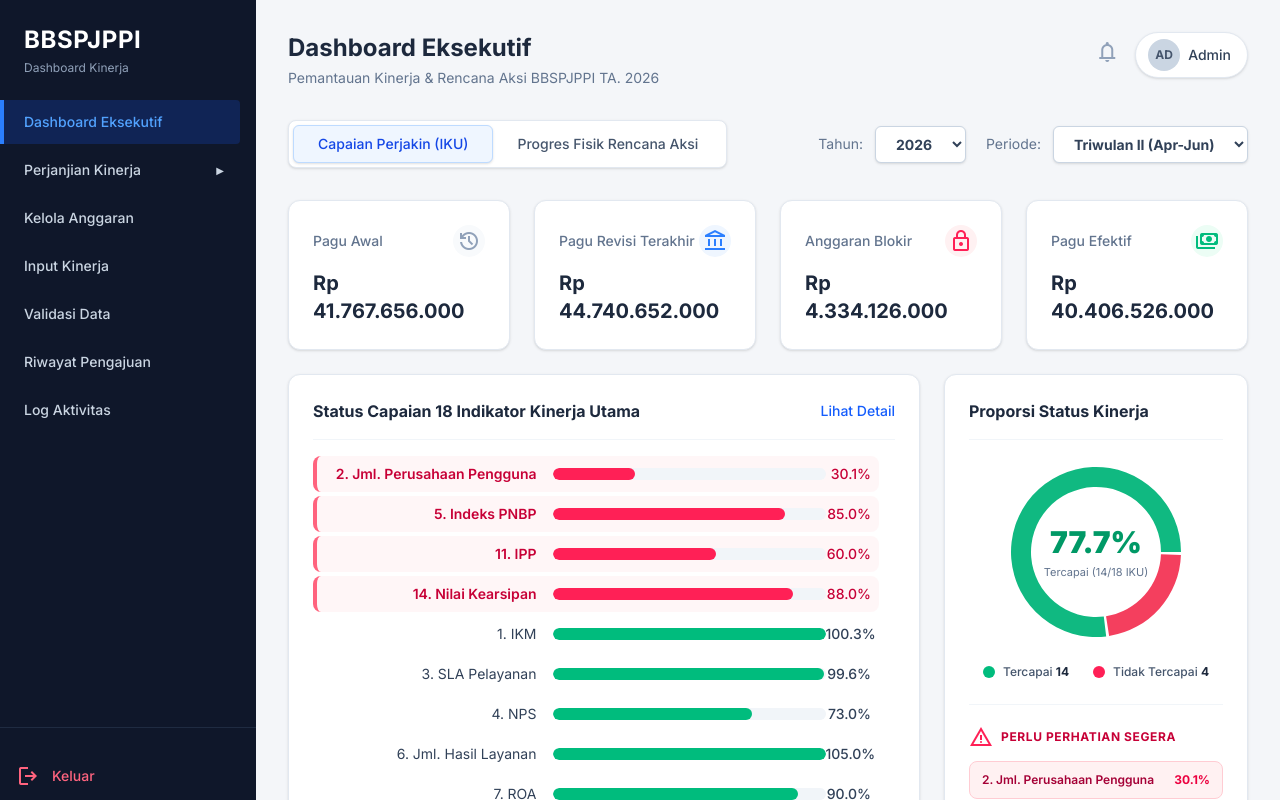
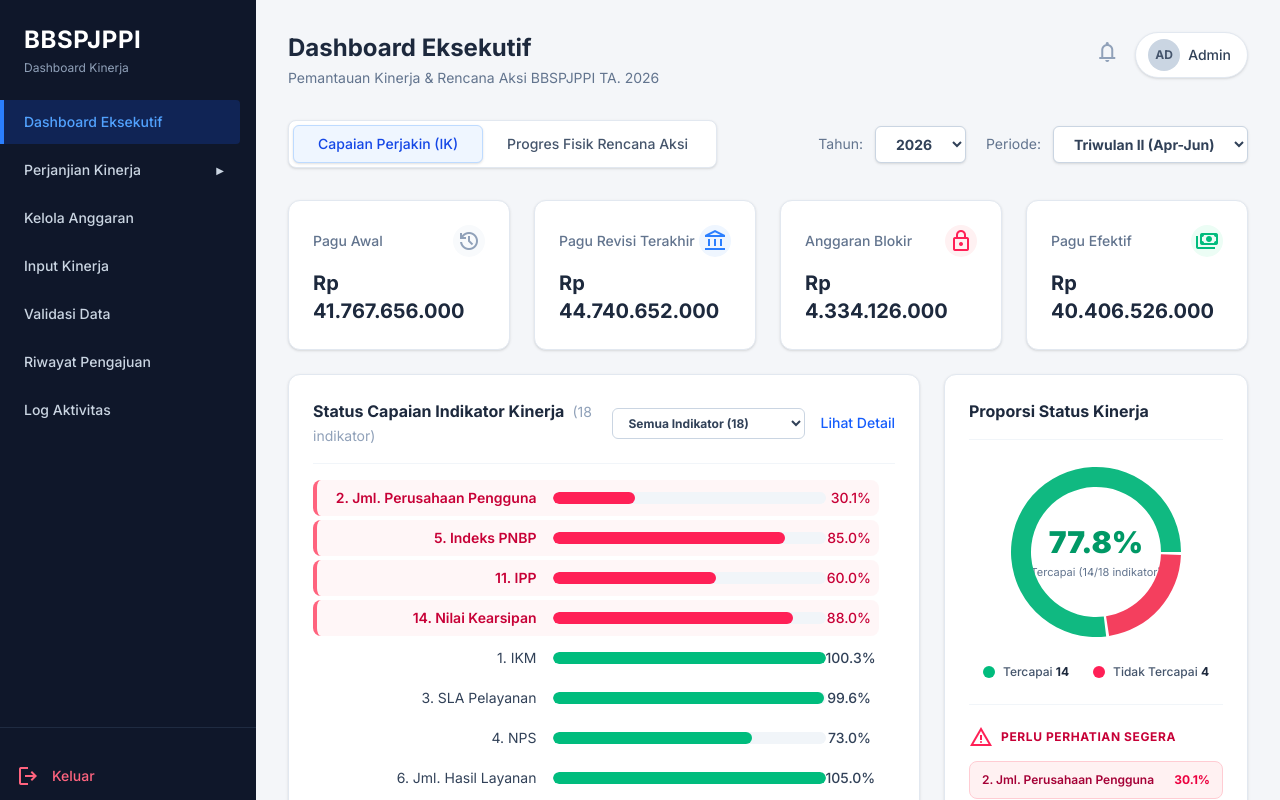
Before and after one commit to KinRajasa/bbspjppi-gov-performance, a Next.js app: page / in a window 1280 px wide. Shown: the top 800 px of the page. Built offline with nearby package versions, Linux system fonts and the light colour scheme.

Commit message:
feat(dashboard): tambah filter kategori indikator & filter tahun anggaran
- Tambah dropdown filter kategori indikator (Semua, IKU Utama, Indikator Pendukung) di sebelah tombol Lihat Detail
- Update penyesuaian istilah 'Indikator Kinerja' di halaman Perjanjian Kinerja

```diff
--- a/app/(dashboard)/layout.tsx
+++ b/app/(dashboard)/layout.tsx
@@ -74,7 +74,7 @@ export default function DashboardLayout({
                         : 'text-slate-400 hover:text-slate-200'
                     }`}
                   >
-                    Master Data IKU
+                    Master Data Indikator
                   </Link>
                   <Link
                     href="/perjanjian-kinerja/rencana-aksi"
--- a/app/(dashboard)/page.tsx
+++ b/app/(dashboard)/page.tsx
@@ -7,34 +7,30 @@ export default function DashboardUtama() {
   const [activeTab, setActiveTab] = useState<'perjakin' | 'rencana_aksi'>('perjakin');
   const [showDetailModal, setShowDetailModal] = useState(false);
 
-  // Tahun yang datanya beneran tersedia di sistem. Karena aplikasi ini baru
-  // dipakai mulai TA 2026, tahun sebelumnya belum punya data -> ditampilkan
-  // sebagai opsi tapi hasilnya empty state, bukan angka karangan.
   const tahunTersedia = ['2026'];
   const semuaOpsiTahun = ['2026', '2025', '2024'];
   const [selectedTahun, setSelectedTahun] = useState('2026');
   const dataTahunIniTersedia = tahunTersedia.includes(selectedTahun);
 
-  // Data 18 IKU (Ringkasan untuk Chart & Bar di Tab Perjakin)
-  const dataIKU = [
-    { id: 1, name: "1. IKM", score: "100.3%", color: "bg-emerald-500", width: "100%" },
-    { id: 2, name: "2. Jml. Perusahaan Pengguna", score: "30.1%", color: "bg-rose-500", width: "30.1%" },
-    { id: 3, name: "3. SLA Pelayanan", score: "99.6%", color: "bg-emerald-500", width: "99.6%" },
-    { id: 4, name: "4. NPS", score: "73.0%", color: "bg-emerald-500", width: "73%" },
-    { id: 5, name: "5. Indeks PNBP", score: "85.0%", color: "bg-rose-500", width: "85%" },
-    { id: 6, name: "6. Jml. Hasil Layanan", score: "105.0%", color: "bg-emerald-500", width: "100%" },
-    { id: 7, name: "7. ROA", score: "90.0%", color: "bg-emerald-500", width: "90%" },
-    { id: 8, name: "8. POBO", score: "92.5%", color: "bg-emerald-500", width: "92.5%" },
-    { id: 9, name: "9. IPASN", score: "100%", color: "bg-emerald-500", width: "100%" },
-    { id: 10, name: "10. Penerapan SPBE", score: "98.0%", color: "bg-emerald-500", width: "98%" },
-    { id: 11, name: "11. IPP", score: "60.0%", color: "bg-rose-500", width: "60%" },
-    { id: 12, name: "12. Integrasi Data BSKJI", score: "110%", color: "bg-emerald-500", width: "100%" },
-    { id: 13, name: "13. Tindak Lanjut Pengawasan", score: "100%", color: "bg-emerald-500", width: "100%" },
-    { id: 14, name: "14. Nilai Kearsipan", score: "88.0%", color: "bg-rose-500", width: "88%" },
-    { id: 15, name: "15. SAKIP", score: "95.0%", color: "bg-emerald-500", width: "95%" },
-    { id: 16, name: "16. IKPA", score: "100%", color: "bg-emerald-500", width: "100%" },
-    { id: 17, name: "17. Laporan Keuangan", score: "92.0%", color: "bg-emerald-500", width: "92%" },
-    { id: 18, name: "18. Penggunaan PDN", score: "100%", color: "bg-emerald-500", width: "100%" },
+  const dataIKU: { id: number; name: string; score: string; color: string; width: string; kategori: 'utama' | 'pendukung' }[] = [
+    { id: 1, name: "1. IKM", score: "100.3%", color: "bg-emerald-500", width: "100%", kategori: "utama" },
+    { id: 2, name: "2. Jml. Perusahaan Pengguna", score: "30.1%", color: "bg-rose-500", width: "30.1%", kategori: "utama" },
+    { id: 3, name: "3. SLA Pelayanan", score: "99.6%", color: "bg-emerald-500", width: "99.6%", kategori: "pendukung" },
+    { id: 4, name: "4. NPS", score: "73.0%", color: "bg-emerald-500", width: "73%", kategori: "pendukung" },
+    { id: 5, name: "5. Indeks PNBP", score: "85.0%", color: "bg-rose-500", width: "85%", kategori: "pendukung" },
+    { id: 6, name: "6. Jml. Hasil Layanan", score: "105.0%", color: "bg-emerald-500", width: "100%", kategori: "pendukung" },
+    { id: 7, name: "7. ROA", score: "90.0%", color: "bg-emerald-500", width: "90%", kategori: "pendukung" },
+    { id: 8, name: "8. POBO", score: "92.5%", color: "bg-emerald-500", width: "92.5%", kategori: "pendukung" },
+    { id: 9, name: "9. IPASN", score: "100%", color: "bg-emerald-500", width: "100%", kategori: "pendukung" },
+    { id: 10, name: "10. Penerapan SPBE", score: "98.0%", color: "bg-emerald-500", width: "98%", kategori: "pendukung" },
+    { id: 11, name: "11. IPP", score: "60.0%", color: "bg-rose-500", width: "60%", kategori: "pendukung" },
+    { id: 12, name: "12. Integrasi Data BSKJI", score: "110%", color: "bg-emerald-500", width: "100%", kategori: "pendukung" },
+    { id: 13, name: "13. Tindak Lanjut Pengawasan", score: "100%", color: "bg-emerald-500", width: "100%", kategori: "pendukung" },
+    { id: 14, name: "14. Nilai Kearsipan", score: "88.0%", color: "bg-rose-500", width: "88%", kategori: "pendukung" },
+    { id: 15, name: "15. SAKIP", score: "95.0%", color: "bg-emerald-500", width: "95%", kategori: "pendukung" },
+    { id: 16, name: "16. IKPA", score: "100%", color: "bg-emerald-500", width: "100%", kategori: "pendukung" },
+    { id: 17, name: "17. Laporan Keuangan", score: "92.0%", color: "bg-emerald-500", width: "92%", kategori: "pendukung" },
+    { id: 18, name: "18. Penggunaan PDN", score: "100%", color: "bg-emerald-500", width: "100%", kategori: "pendukung" },
   ];
 
   // Data 18 Rencana Aksi (Khusus Tab Rencana Aksi)
@@ -59,7 +55,6 @@ export default function DashboardUtama() {
     { id: 18, name: "18. Penggunaan PDN", target: "50.0%", real: "50.0%", color: "bg-emerald-500", width: "50%" },
   ];
 
-  // Data Detail IKU untuk Modal Popup
   const detailDataIKU = [
     { id: 1, name: "IKM", pic: "Tim Kerja Pelayanan", target: "3.75 Indeks", real: "3.80 Indeks", cap: "100.3%", status: "MEMENUHI TARGET" },
     { id: 2, name: "Jumlah Perusahaan", pic: "Tim Kerja Pengembangan Jasa Industri", target: "990 Perusahaan", real: "298 Perusahaan", cap: "30.1%", status: "TIDAK MEMENUHI" },
@@ -82,22 +77,33 @@ export default function DashboardUtama() {
   ];
 
   // Data Setup untuk Recharts
+  const [filterKategori, setFilterKategori] = useState<'semua' | 'utama' | 'pendukung'>('semua');
+
+  const jumlahUtama = dataIKU.filter((i) => i.kategori === 'utama').length;
+  const jumlahPendukung = dataIKU.filter((i) => i.kategori === 'pendukung').length;
+
+  const dataIKUTerfilter = dataIKU.filter((iku) =>
+    filterKategori === 'semua' ? true : iku.kategori === filterKategori
+  );
+
+  const jumlahTercapaiTerfilter = dataIKUTerfilter.filter((i) => i.color === 'bg-emerald-500').length;
+  const jumlahTidakTercapaiTerfilter = dataIKUTerfilter.filter((i) => i.color === 'bg-rose-500').length;
+  const persenTercapaiTerfilter = dataIKUTerfilter.length > 0
+    ? ((jumlahTercapaiTerfilter / dataIKUTerfilter.length) * 100).toFixed(1)
+    : '0.0';
+
   const dataStatusKinerja = [
-    { name: 'Tercapai', value: 14, color: '#10b981' },
-    { name: 'Tidak Tercapai', value: 4, color: '#f43f5e' }
+    { name: 'Tercapai', value: jumlahTercapaiTerfilter, color: '#10b981' },
+    { name: 'Tidak Tercapai', value: jumlahTidakTercapaiTerfilter, color: '#f43f5e' }
   ];
 
-  // Indikator yang bermasalah ditaruh paling atas, sisanya menyusul di bawah
-  // agar saat scroll pun mata langsung tertuju ke hal yang perlu ditindaklanjuti.
-  const sortedDataIKU = [...dataIKU].sort((a, b) => {
+  const sortedDataIKU = [...dataIKUTerfilter].sort((a, b) => {
     const aBermasalah = a.color === 'bg-rose-500' ? 0 : 1;
     const bBermasalah = b.color === 'bg-rose-500' ? 0 : 1;
     return aBermasalah - bBermasalah;
   });
 
-  // Daftar ringkas indikator yang tidak memenuhi target, dipakai di panel
-  // "Perlu Perhatian" supaya nama indikatornya langsung terlihat tanpa harus klik apa pun.
-  const indikatorPerluPerhatian = dataIKU.filter((iku) => iku.color === 'bg-rose-500');
+  const indikatorPerluPerhatian = dataIKUTerfilter.filter((iku) => iku.color === 'bg-rose-500');
 
   const dataDeviasiStatus = [
     { name: 'On Track', value: 15, color: '#10b981' },
@@ -133,7 +139,7 @@ export default function DashboardUtama() {
                 activeTab === 'perjakin' ? 'bg-blue-50 text-blue-700 font-bold border border-blue-200 shadow-sm' : 'text-slate-600 hover:bg-slate-100'
               }`}
             >
-              Capaian Perjakin (IKU)
+              Capaian Perjakin (IK)
             </button>
             <button
               onClick={() => setActiveTab('rencana_aksi')}
@@ -225,10 +231,26 @@ export default function DashboardUtama() {
 
               <div className="col-span-8 bg-white p-6 rounded-xl border border-slate-200 shadow-sm">
                 <div className="flex justify-between items-center border-b border-slate-100 pb-4 mb-4">
-                  <h3 className="font-bold text-slate-800">Status Capaian 18 Indikator Kinerja Utama</h3>
-                  <button onClick={() => setShowDetailModal(true)} className="text-sm font-medium text-blue-600 hover:text-blue-700 hover:underline">
+                  <div>
+                    <h3 className="font-bold text-slate-800">
+                      Status Capaian Indikator Kinerja
+                      <span className="ml-2 text-sm font-normal text-slate-400">({dataIKUTerfilter.length} indikator)</span>
+                    </h3>
+                  </div>
+                  <div className="flex items-center gap-4">
+                    <select
+                      value={filterKategori}
+                      onChange={(e) => setFilterKategori(e.target.value as 'semua' | 'utama' | 'pendukung')}
+                      className="border border-slate-300 rounded-md px-3 py-1.5 text-xs font-bold text-slate-700 outline-none focus:border-blue-500 bg-white"
+                    >
+                      <option value="semua">Semua Indikator ({dataIKU.length})</option>
+                      <option value="utama">IKU ({jumlahUtama})</option>
+                      <option value="pendukung">Indikator Pendukung ({jumlahPendukung})</option>
+                    </select>
+                    <button onClick={() => setShowDetailModal(true)} className="text-sm font-medium text-blue-600 hover:text-blue-700 hover:underline whitespace-nowrap">
                       Lihat Detail
                     </button>
+                  </div>
                 </div>
 
                 <div className="max-h-[500px] overflow-y-auto pr-4 space-y-1 custom-scrollbar">
@@ -263,8 +285,8 @@ export default function DashboardUtama() {
                     karena satu angka capaian keseluruhan itu yang paling cepat dicerna. */}
                 <div className="relative w-full h-48 mt-4">
                   <div className="absolute inset-0 flex flex-col items-center justify-center pointer-events-none z-0">
-                    <span className="text-3xl font-black text-emerald-600">77.7%</span>
-                    <span className="text-[11px] text-slate-500 mt-1">Tercapai (14/18 IKU)</span>
+                    <span className="text-3xl font-black text-emerald-600">{persenTercapaiTerfilter}%</span>
+                    <span className="text-[11px] text-slate-500 mt-1">Tercapai ({jumlahTercapaiTerfilter}/{dataIKUTerfilter.length} indikator)</span>
                   </div>
                   <div className="relative z-10 w-full h-full">
                     <ResponsiveContainer width="100%" height="100%">
@@ -283,7 +305,7 @@ export default function DashboardUtama() {
                           ))}
                         </Pie>
                         <Tooltip
-                          formatter={(value) => [`${value} IKU`]}
+                          formatter={(value) => [`${value} Indikator`]}
                           contentStyle={{ backgroundColor: '#ffffff', borderRadius: '8px', border: '1px solid #e2e8f0', boxShadow: '0 4px 6px -1px rgb(0 0 0 / 0.1)' }}
                           wrapperStyle={{ zIndex: 100 }}
                         />
@@ -295,11 +317,11 @@ export default function DashboardUtama() {
                 <div className="w-full mt-4 flex justify-center gap-6">
                   <div className="flex items-center gap-2">
                     <div className="w-3 h-3 rounded-full bg-emerald-500"></div>
-                    <span className="text-xs font-medium text-slate-600">Tercapai <span className="font-bold text-slate-800">14</span></span>
+                    <span className="text-xs font-medium text-slate-600">Tercapai <span className="font-bold text-slate-800">{jumlahTercapaiTerfilter}</span></span>
                   </div>
                   <div className="flex items-center gap-2">
                     <div className="w-3 h-3 rounded-full bg-rose-500"></div>
-                    <span className="text-xs font-medium text-slate-600">Tidak Tercapai <span className="font-bold text-slate-800">4</span></span>
+                    <span className="text-xs font-medium text-slate-600">Tidak Tercapai <span className="font-bold text-slate-800">{jumlahTidakTercapaiTerfilter}</span></span>
                   </div>
                 </div>
 
@@ -311,12 +333,16 @@ export default function DashboardUtama() {
                     <h4 className="text-xs font-bold text-rose-700 uppercase tracking-wider">Perlu Perhatian Segera</h4>
                   </div>
                   <div className="space-y-2">
-                    {indikatorPerluPerhatian.map((iku) => (
+                    {indikatorPerluPerhatian.length > 0 ? (
+                      indikatorPerluPerhatian.map((iku) => (
                         <div key={iku.id} className="flex items-center justify-between bg-rose-50 border border-rose-200 rounded-lg px-3 py-2.5">
                           <span className="text-xs font-semibold text-rose-800 pr-2">{iku.name}</span>
                           <span className="text-xs font-bold text-rose-600 whitespace-nowrap">{iku.score}</span>
                         </div>
-                    ))}
+                      ))
+                    ) : (
+                      <p className="text-xs text-slate-400 italic">Semua indikator pada kategori ini sudah memenuhi target.</p>
+                    )}
                   </div>
                 </div>
               </div>
@@ -444,7 +470,7 @@ export default function DashboardUtama() {
 
             <div className="px-8 py-6 border-b border-slate-200 flex justify-between items-start bg-white">
               <div>
-                <h2 className="text-2xl font-bold text-slate-800">Rekapitulasi 18 Indikator Kinerja Utama (IKU)</h2>
+                <h2 className="text-2xl font-bold text-slate-800">Rekapitulasi 18 Indikator Kinerja</h2>
                 <p className="text-sm text-slate-500 mt-1">Periode: S.d Juli 2026 | Menampilkan perbandingan target dan realisasi seluruh divisi.</p>
               </div>
               <div className="flex gap-4">
--- a/app/(dashboard)/perjanjian-kinerja/page.tsx
+++ b/app/(dashboard)/perjanjian-kinerja/page.tsx
@@ -4,10 +4,8 @@ import { useState } from 'react';
 import Link from 'next/link';
 
 export default function PerjanjianKinerjaPage() {
-  // STATE BARU: Untuk Timeline Pelaksanaan agar bisa diedit
   const [timeline, setTimeline] = useState('01 Januari 2026 - 31 Desember 2026');
 
-  // Daftar 18 Indikator Kinerja Utama (Sesuai Excel) untuk Dropdown
   const pilihanIndikator = [
     "Indeks Kepuasan Masyarakat (IKM)",
     "Jumlah perusahaan industri yang memanfaatkan layanan",
@@ -126,7 +124,7 @@ export default function PerjanjianKinerjaPage() {
         <div>
           <h2 className="text-3xl font-bold text-slate-800">Inisialisasi Perjanjian Kinerja</h2>
           <p className="text-sm text-slate-500 mt-2">
-            Kelola dan tetapkan Sasaran Kegiatan beserta Indikator Kinerja Utama (IKU) tahunan.
+            Kelola dan tetapkan Sasaran Kegiatan beserta Indikator Kinerja tahunan.
           </p>
         </div>
       </header>
@@ -210,7 +208,7 @@ export default function PerjanjianKinerjaPage() {
                   <thead className="border-b border-slate-200 print:border-black print:bg-white">
                     <tr>
                       <th className="px-4 py-3 font-bold text-slate-500 w-12 print:border-black print:border print:text-black">No</th>
-                      <th className="px-4 py-3 font-bold text-slate-500 print:border-black print:border print:text-black">Indikator Kinerja Utama</th>
+                      <th className="px-4 py-3 font-bold text-slate-500 print:border-black print:border print:text-black">Indikator Kinerja</th>
                       <th className="px-4 py-3 font-bold text-slate-500 w-36 print:border-black print:border print:text-black">Satuan</th>
                       <th className="px-4 py-3 font-bold text-slate-500 w-32 print:border-black print:border print:text-black text-right print:text-left">Target</th>
                       <th className="px-4 py-3 font-bold text-slate-500 w-64 print:border-black print:border print:text-black">PIC</th>
```
Lines whose indentation alone changed are shown as unchanged.
